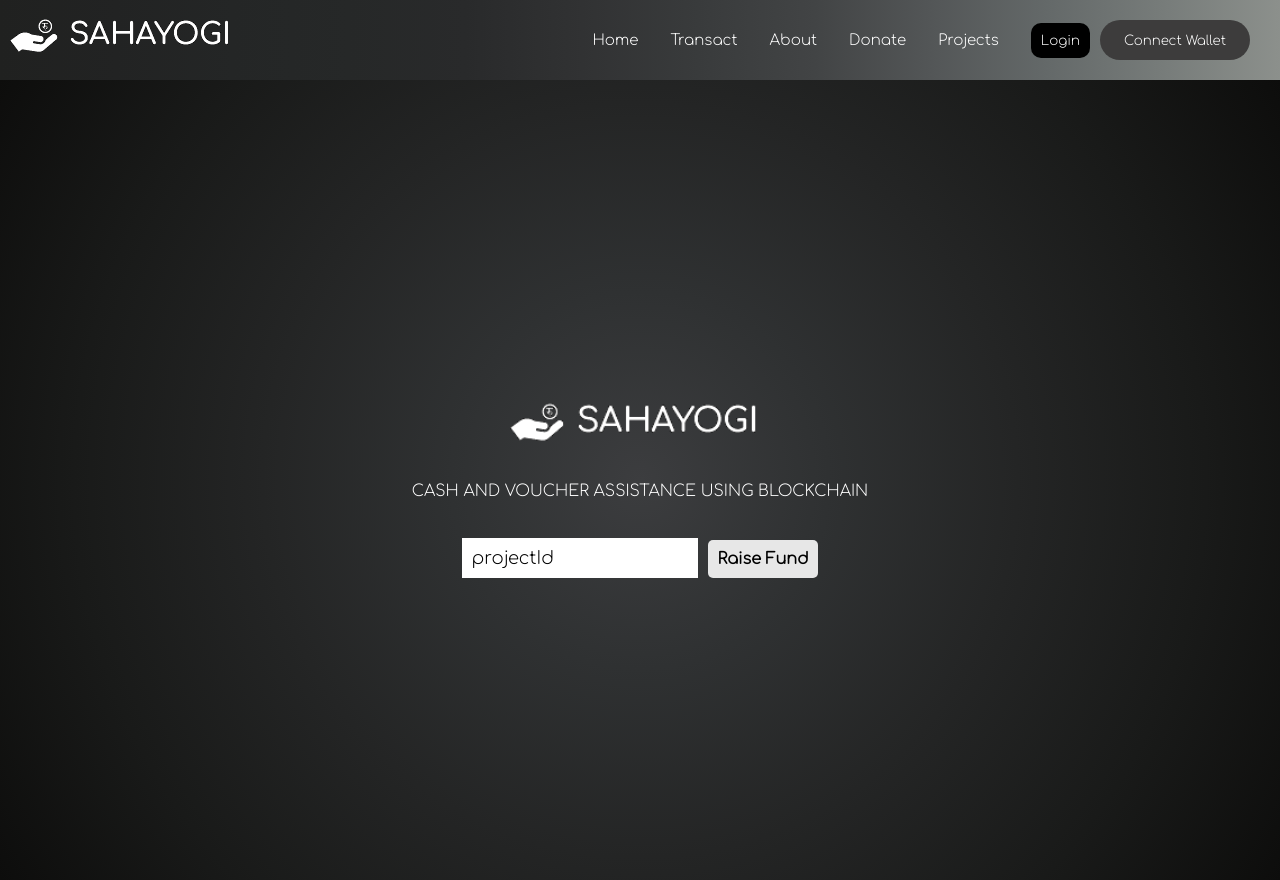
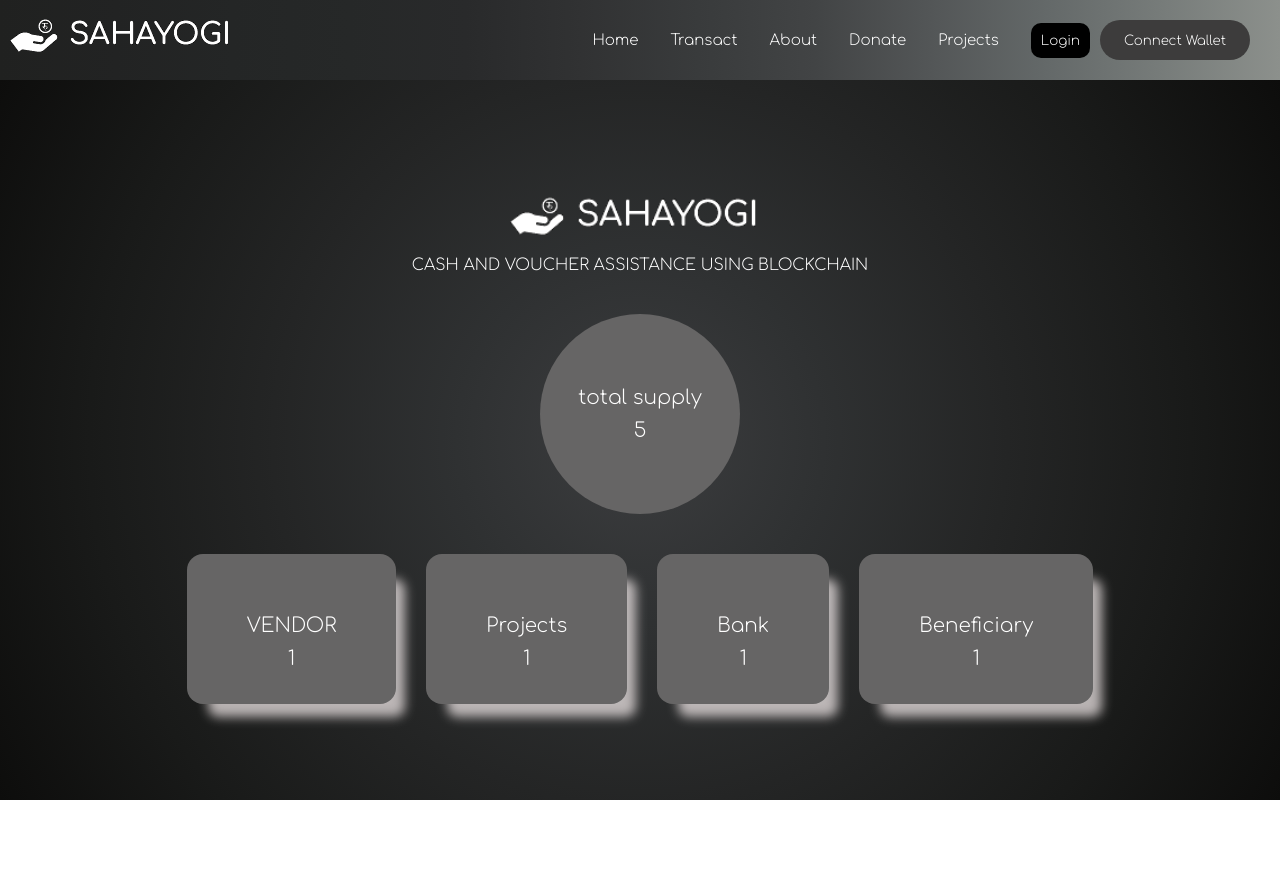
Before and after one commit to Sahayogi/sahayogi-Client, a React (Create React App) app: page /about in a window 1280 px wide. After the commit the page ends 800 px from the top, so only its background shows below. Built offline with nearby package versions, Linux system fonts and the light colour scheme.

Commit message:
donate & mapping

```diff
--- a/src/Web3Client.js
+++ b/src/Web3Client.js
@@ -85,6 +85,12 @@ export const getBlockchain = async (setAccountAddress) => {
 export const getOwnBalance = () => {
   return sytContract.methods.balanceOf(selectedAccount).call();
 };
+export const getTotalSupply = async () => {
+  if (!isInitialized) {
+    await getBlockchain();
+  }
+  return sytContract.methods.totalSupply().call();
+};
 
 export const approve = async () => {
   if (!isInitialized) {
@@ -114,9 +120,13 @@ export const getRaiseFunds = async (id) => {
   if (!isInitialized) {
     await getBlockchain();
   }
-  return frContract.methods.raiseFunds(id).send({
-    from: selectedAccount,
-  });
+  return frContract.methods.raiseFunds(id).call()
+};
+export const getFundingCount = async () => {
+  if (!isInitialized) {
+    await getBlockchain();
+  }
+  return frContract.methods.count().call();
 };
 
 // export const claimByBene = async () => {
--- a/src/components/projects/Projects.js
+++ b/src/components/projects/Projects.js
@@ -48,7 +48,7 @@ const Input = styled.input`
   font-size: 18px;
   padding: 10px;
   display: flex;
-  color:white;
+  color: white;
   flex: 1;
   margin: auto;
   margin-top: 30px;
@@ -60,7 +60,6 @@ const Input = styled.input`
   ::placeholder {
     color: white;
     font-size: small;
-
   }
 `;
 const H1 = styled.h1`
@@ -147,11 +146,13 @@ const Projects = ({ donate }) => {
       .then((tx) => {
         console.log(tx);
         setDonated(true);
+    alert(`${amount} & ${projectId}`);
+
       })
       .catch((err) => {
         console.log(err);
       });
-    console.log(projectId);
+    console.log("projectId:", projectId);
     console.log(amount);
   };
   const handleCross = () => {
--- a/src/pages/About.js
+++ b/src/pages/About.js
@@ -1,10 +1,10 @@
+import { style } from "@mui/system";
 import React, { useState } from "react";
 import styled from "styled-components";
 import logo from "../assets/sahayogi.png";
-import { getRaiseFunds } from "../Web3Client";
 
 const Container = styled.div`
-  height: 100vh;
+  min-height: calc(100vh - 80px);
   background-image: radial-gradient(
     circle,
     #3c3d3f,
@@ -17,14 +17,20 @@ const Container = styled.div`
   justify-content: center;
   align-items: center;
   flex-direction: column;
+  gap: 40px;
 
   @media only screen and (min-width: 280px) and (max-width: 1080px) {
     flex-direction: column;
   }
 `;
-const Description = styled.div`
+const Header = styled.div`
+  display: flex;
+  justify-content: center;
+  align-items: center;
+  flex-direction: column;
+`;
+const Description = styled.label`
   color: white;
-  padding: 20px;
 `;
 const Photo = styled.img`
   height: 80px;
@@ -32,70 +38,85 @@ const Photo = styled.img`
   display: flex;
   justify-content: center;
 `;
-const FundRaised = styled.div`
+const Supply = styled.div`
+  color: white;
+  display: flex;
+`;
+const SupplyC = styled.div`
+  height: 200px;
+  width: 200px;
+  border-radius: 100px;
+  display: flex;
+  align-items: center;
+  flex-direction: column;
+  justify-content: center;
+  background-color: rgb(102, 101, 101);
+`;
+const Users = styled.div`
+  color: white;
+  display: grid;
+  grid-template-columns: auto auto auto auto;
+  column-gap: 10px;
+  justify-content: center;
+  align-items: center;
+`;
+const Item = styled.div`
+  flex: 1;
+  display: flex;
+  flex-direction: column;
+  height: 150px;
+  margin: 0px 10px;
+  padding: 60px;
+  border-radius: 1rem;
+  cursor: pointer;
+  background-color: rgb(102, 101, 101);
+  box-shadow: 15px 19px 11px -6px rgba(237, 230, 230, 0.75);
+  -webkit-box-shadow: 15px 19px 11px -6px rgba(237, 230, 230, 0.75);
+  -moz-box-shadow: 15px 19px 11px -6px rgba(237, 230, 230, 0.75);
+`;
+const ItemName = styled.label`
+  font-size: 20px;
+`;
+const Count = styled.label`
+  padding-top: 10px;
+  text-align: center;
+  font-size: 20px;
   color: white;
 `;
-const Button = styled.button`
 
-  width: auto;
-  padding: 10px;
-  align-items: center;
-  justify-content: center;
-  cursor: pointer;
-  flex: 1;
-  margin: auto;
-  margin-left:10px;
-  border: none;
-  align-self: center;
-  border-radius: 5px;
-  background:#e7e7e7;
-  color: black;
-  font-size: 16px;
-  font-weight: bolder;
-  margin-top: 20px;
-  &:hover {
-    background-color: #2546bd;
-  }
-`;
-const RaiseInput = styled.input`
-  font-size: 18px;
-  padding: 10px;
-  flex: 1;
-  background:white;
-  color:black;
-  border: none;
-  border-radius: 0px;
-  ::placeholder {
-    color: black;
-  }
-`;
 const About = () => {
-  const [raised, setRaised] = useState(false);
-  const [id, setId] = useState('');
-  const handleFund = () => {
-    getRaiseFunds(id)
-      .then((tx) => {
-        console.log(tx);
-        setRaised(true);
-      })
-      .catch((err) => {
-        console.log(err);
-      });
-  };
   return (
     <Container>
-      <Photo src={logo} alt="" />
-      <Description>CASH AND VOUCHER ASSISTANCE USING BLOCKCHAIN</Description>
-      <FundRaised>
-        <RaiseInput
-          type="id"
-          placeholder="projectId"
-          value={id}
-          onChange={(e) => setId(e.target.value)}
-        />
+      <Header>
+        <Photo src={logo} alt="" />
+        <Description>CASH AND VOUCHER ASSISTANCE USING BLOCKCHAIN</Description>
+      </Header>
+      <Supply>
+        <SupplyC>
+          <ItemName>total supply</ItemName>
+          <Count>5</Count>
+        </SupplyC>
+      </Supply>
+      <Users>
+        <Item>
+          <ItemName>VENDOR</ItemName>
+          <Count>1</Count>
+        </Item>
+        <Item>
+          <ItemName>Projects</ItemName>
+          <Count>1</Count>
+        </Item>
+        <Item>
+          <ItemName>Bank</ItemName>
+          <Count>1</Count>
+        </Item>
+        <Item>
+          <ItemName>Beneficiary</ItemName>
+          <Count>1</Count>
+        </Item>
+      </Users>
 
-        <Button onClick={handleFund}>Raise Fund</Button>
-      </FundRaised>
+
     </Container>
   );
 };
--- /dev/null
+++ b/src/utils/getBlockchainData.js
@@ -0,0 +1,6 @@
+import { getFundingCount } from '../Web3Client'
+
+export const countOfFunding = async () => {
+  const fcount = await getFundingCount();
+  return fcount;
+};
```
Also changed, not shown: src/components/projects/Project.js (+48 -37 lines).
